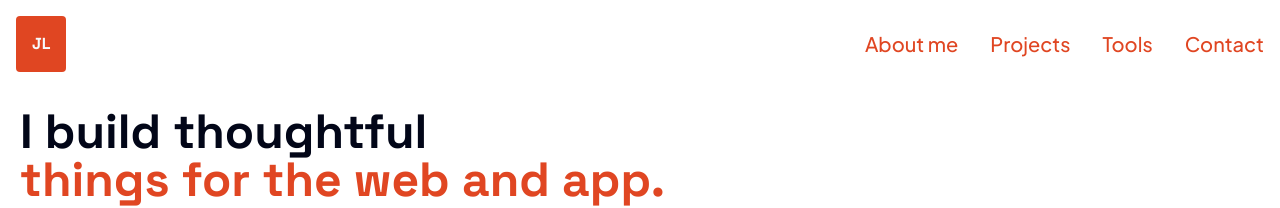
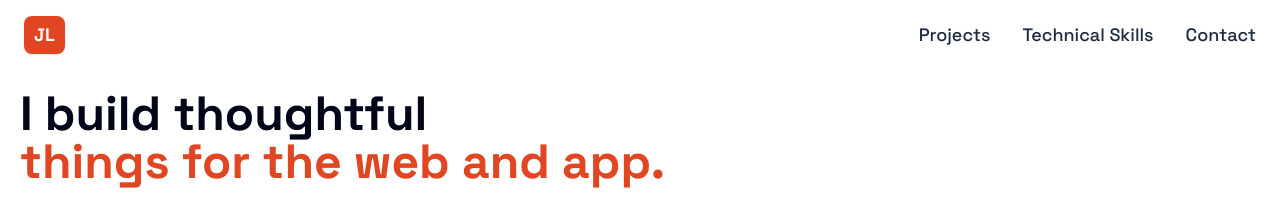
Before and after one commit to GemsLister/personal-portfolio, a React (Vite) app: page / in a window 1280 px wide. Shown: the top 208 px of the page. Built offline with nearby package versions, Linux system fonts and the light colour scheme.

Commit message:
feat(components): enhance Header component with scroll detection and improved styling

```diff
--- a/src/components/layouts/Header.tsx
+++ b/src/components/layouts/Header.tsx
@@ -1,65 +1,79 @@
-import { useState } from "react";
+import { useEffect, useState } from "react";
 import { Menu, X } from "lucide-react";
 
 const navLinks = [
-  { nav: "About me", link: "#about-me" },
   { nav: "Projects", link: "#projects" },
-  { nav: "Tools", link: "#tools" },
+  { nav: "Technical Skills", link: "#tools" },
   { nav: "Contact", link: "#contact" },
 ];
 
 export const Header = () => {
   const [isOpen, setIsOpen] = useState(false);
+  const [isScrolled, setIsScrolled] = useState(false);
+
+  useEffect(() => {
+    const updateScrollState = () => setIsScrolled(window.scrollY > 0);
+
+    updateScrollState();
+    window.addEventListener("scroll", updateScrollState, { passive: true });
+
+    return () => window.removeEventListener("scroll", updateScrollState);
+  }, []);
+
+  const hasSolidBackground = isOpen || isScrolled;
 
   return (
     <header
-      className={`sticky top-0 z-50 flex flex-wrap items-center justify-between p-4 transition-colors duration-300 ${
-        isOpen ? "bg-primary" : "bg-transparent"
+      className={`sticky top-0 z-50 flex flex-wrap items-center justify-between px-6 py-4 transition-colors duration-300 ${
+        hasSolidBackground ? "bg-primary shadow-md" : "bg-transparent"
       }`}
     >
-      <div className={`rounded-sm p-4 ${isOpen ? "bg-white" : "bg-primary"}`}>
-        <h1
-          className={`font-space-grotesk font-bold ${
-            isOpen ? "text-primary" : "text-slate-50"
-          }`}
-        >
+      {/* Logo Box */}
+      <div
+        className={`rounded-lg p-2.5 shadow-sm ${
+          hasSolidBackground ? "bg-white text-primary" : "bg-primary text-white"
+        }`}
+      >
+        <h1 className="font-space-grotesk font-bold text-lg leading-none">
           JL
         </h1>
       </div>
 
+      {/* Mobile Menu Toggle Button */}
       <button
         type="button"
         onClick={() => setIsOpen((open) => !open)}
         className={`cursor-pointer transition-colors duration-300 md:hidden ${
-          isOpen
+          hasSolidBackground
             ? "text-white hover:text-slate-200"
-            : "text-primary hover:text-primary-hover"
+            : "text-slate-900 hover:text-primary"
         }`}
         aria-label={isOpen ? "Close navigation menu" : "Open navigation menu"}
         aria-expanded={isOpen}
         aria-controls="main-navigation"
       >
-        {isOpen ? <X size={35} /> : <Menu size={35} />}
+        {isOpen ? <X size={30} /> : <Menu size={30} />}
       </button>
 
+      {/* Navigation Links */}
       <nav
         id="main-navigation"
-        className={`w-full overflow-hidden text-right transition-all duration-300 ease-in-out md:w-auto md:max-h-none md:translate-y-0 md:overflow-visible md:pt-0 md:opacity-100 ${
+        className={`w-full overflow-hidden transition-all duration-300 ease-in-out md:w-auto md:max-h-none md:translate-y-0 md:overflow-visible md:pt-0 md:opacity-100 ${
           isOpen
             ? "max-h-64 translate-y-0 pt-4 opacity-100"
             : "max-h-0 -translate-y-2 pt-0 opacity-0"
         }`}
       >
-        <ul className="flex list-none flex-col items-center gap-3 md:flex-row md:items-center md:gap-8">
+        <ul className="flex list-none flex-col items-end md:items-center gap-4 md:flex-row md:gap-8">
           {navLinks.map((item) => (
             <li key={item.link}>
               <a
                 href={item.link}
                 onClick={() => setIsOpen(false)}
-                className={`font-plus-jakarta-sans text-xl transition-colors duration-300 font-medium hover:font-extrabold ${
-                  isOpen
+                className={`font-space-grotesk text-base sm:text-lg transition-colors duration-300 font-medium ${
+                  hasSolidBackground
                     ? "text-white hover:text-slate-200"
-                    : "text-primary hover:text-primary-hover"
+                    : "text-slate-800 hover:text-primary"
                 }`}
               >
                 {item.nav}
```
